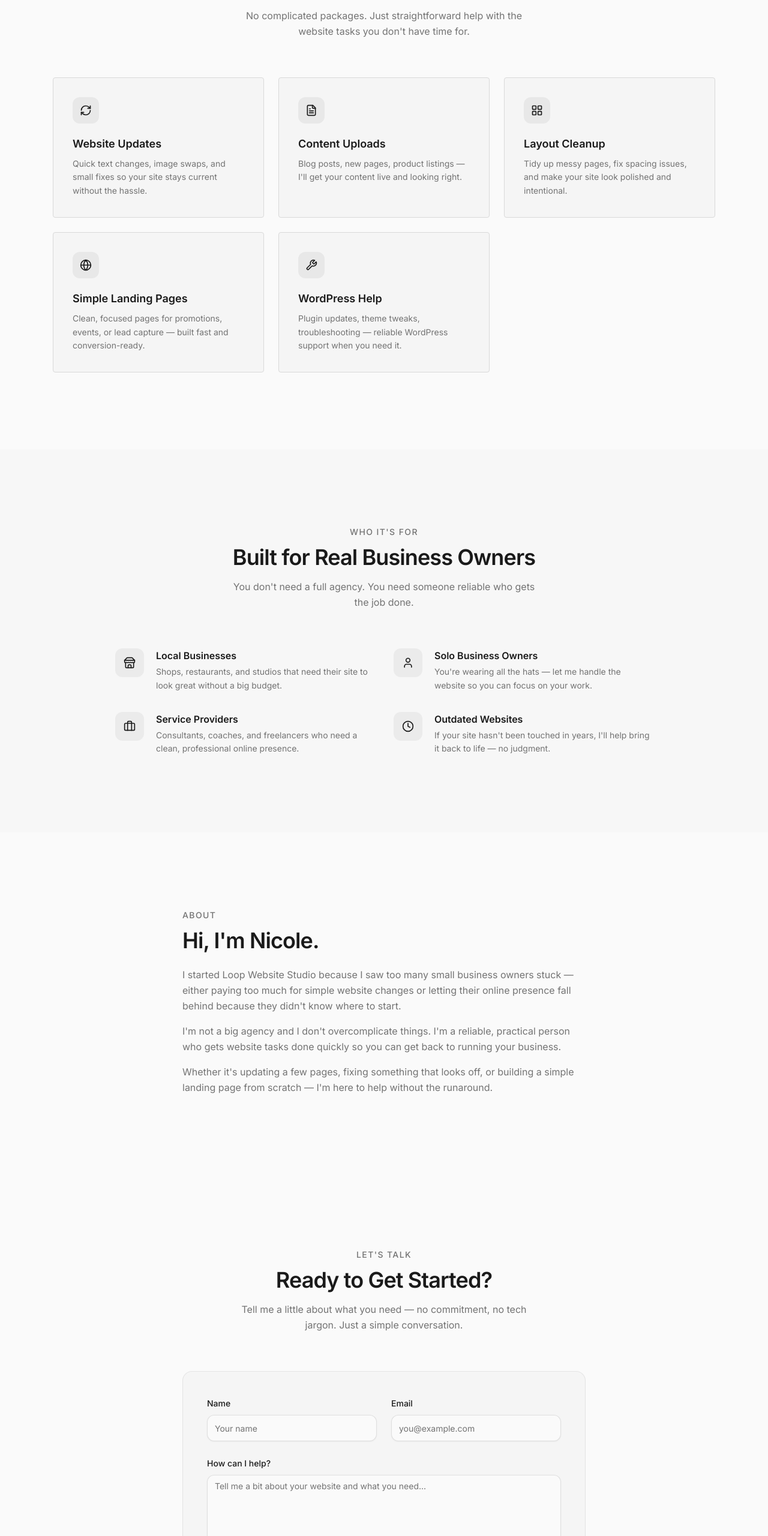
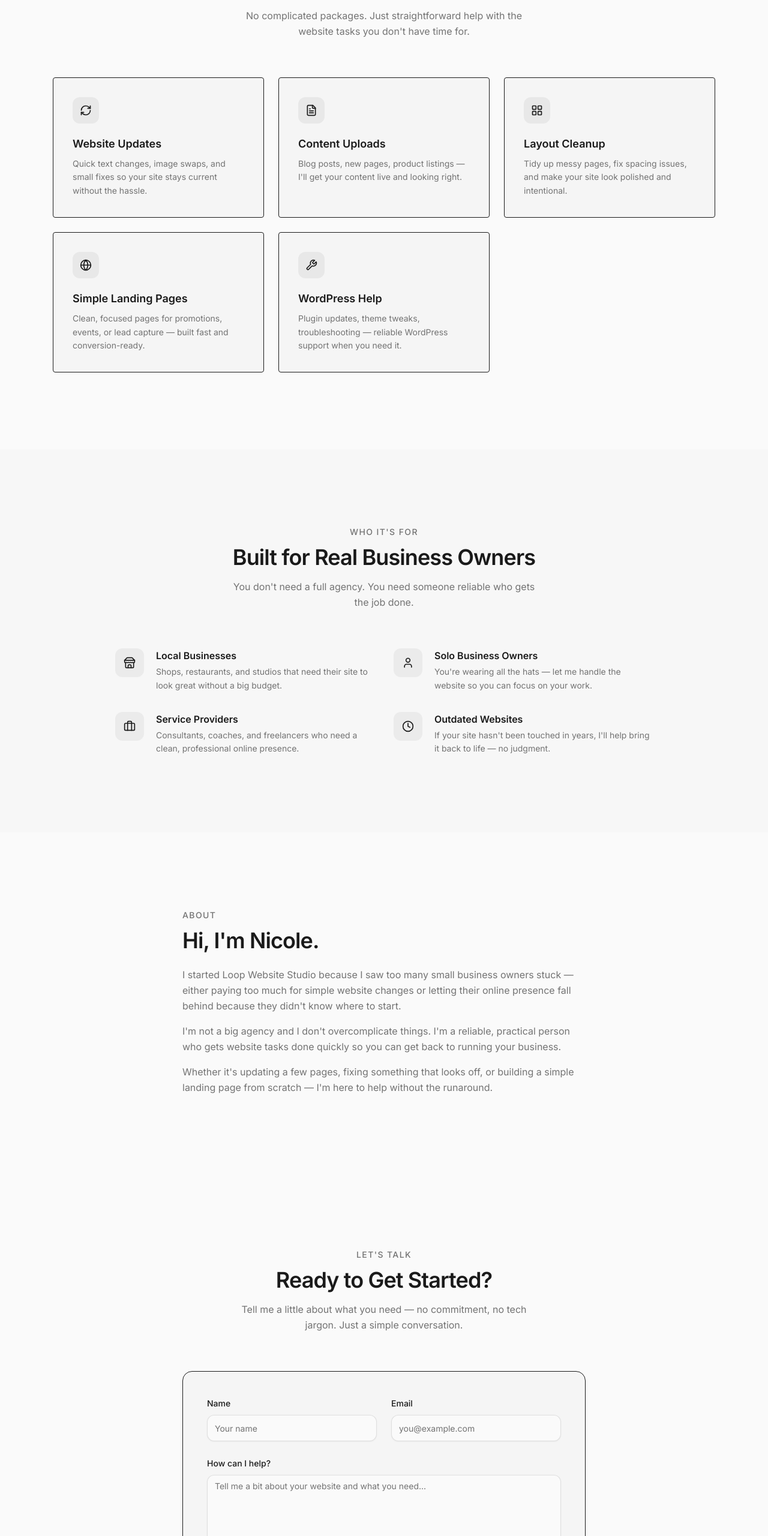
Before and after one commit to nicolenam/loop-website-studio, a React (Vite) app: page / in a window 1280 px wide. Shown: the part 825-3386 px from the top of the page at 60% size. Built offline with nearby package versions, Linux system fonts and the light colour scheme; no server answers.

Commit message:
File changes

```diff
--- a/src/components/ContactSection.jsx
+++ b/src/components/ContactSection.jsx
@@ -44,7 +44,7 @@ export default function ContactSection() {
             transition={{ duration: 0.5, delay: 0.1 }}
           >
             {submitted ? (
-              <div className="text-center py-16 bg-card rounded-2xl border border-border/60">
+              <div className="text-center py-16 bg-card rounded-2xl border border-foreground">
                 <CheckCircle className="w-12 h-12 text-foreground mx-auto mb-4" />
                 <h3 className="text-2xl font-semibold mb-2">Thanks for reaching out!</h3>
                 <p className="text-muted-foreground">
@@ -52,7 +52,7 @@ export default function ContactSection() {
                 </p>
               </div>
             ) : (
-              <form onSubmit={handleSubmit} className="bg-card rounded-2xl border border-border/60 p-8 md:p-10 space-y-6">
+              <form onSubmit={handleSubmit} className="bg-card rounded-2xl border border-foreground p-8 md:p-10 space-y-6">
                 <div className="grid sm:grid-cols-2 gap-6">
                   <div className="space-y-2">
                     <Label htmlFor="name" className="text-sm font-medium">Name</Label>
--- a/src/components/ServicesSection.jsx
+++ b/src/components/ServicesSection.jsx
@@ -69,7 +69,7 @@ export default function ServicesSection() {
               initial="hidden"
               whileInView="visible"
               viewport={{ once: true, margin: "-60px" }}
-              className="group bg-card rounded p-8 border border-border hover:border-foreground/30 transition-all duration-300"
+              className="group bg-card rounded p-8 border border-foreground transition-all duration-300"
             >
               <div className="w-11 h-11 rounded-xl bg-accent/60 flex items-center justify-center mb-5 group-hover:bg-accent transition-colors duration-300">
                 <service.icon className="w-5 h-5 text-foreground" />
```
